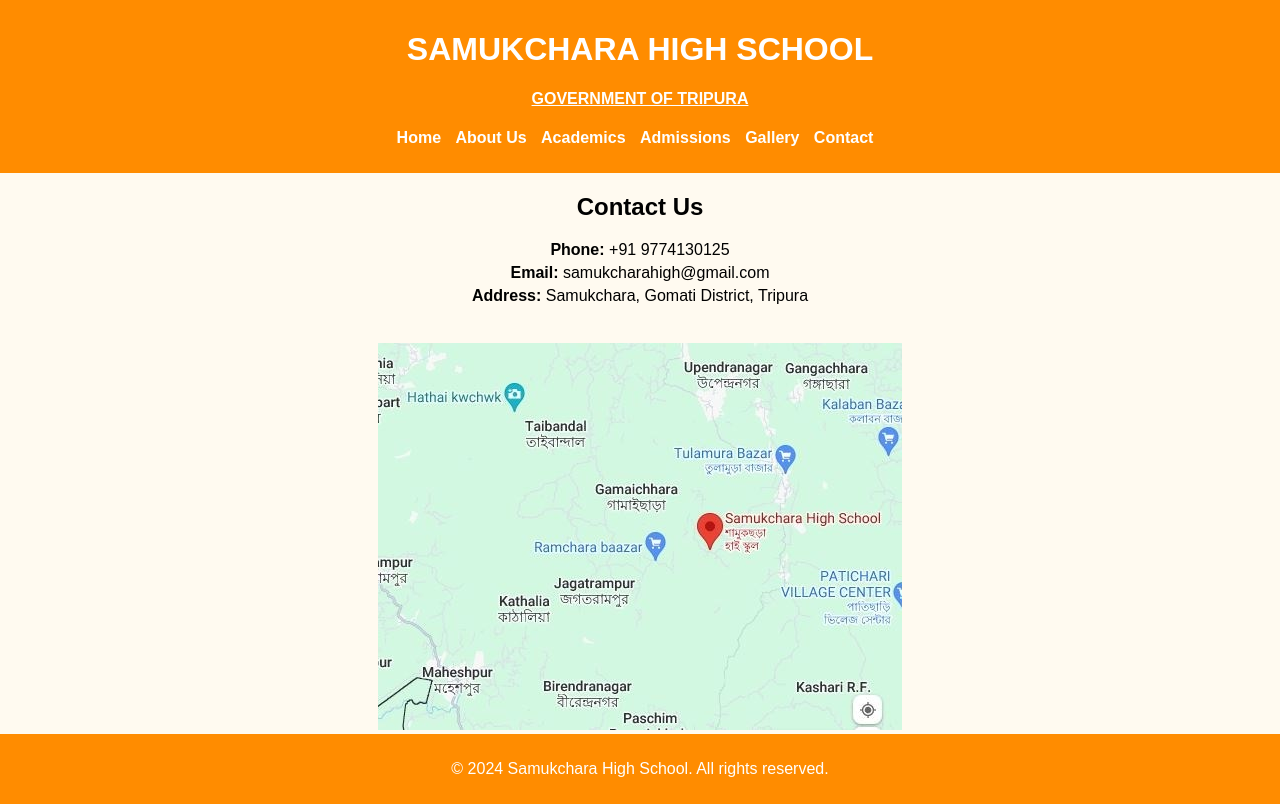
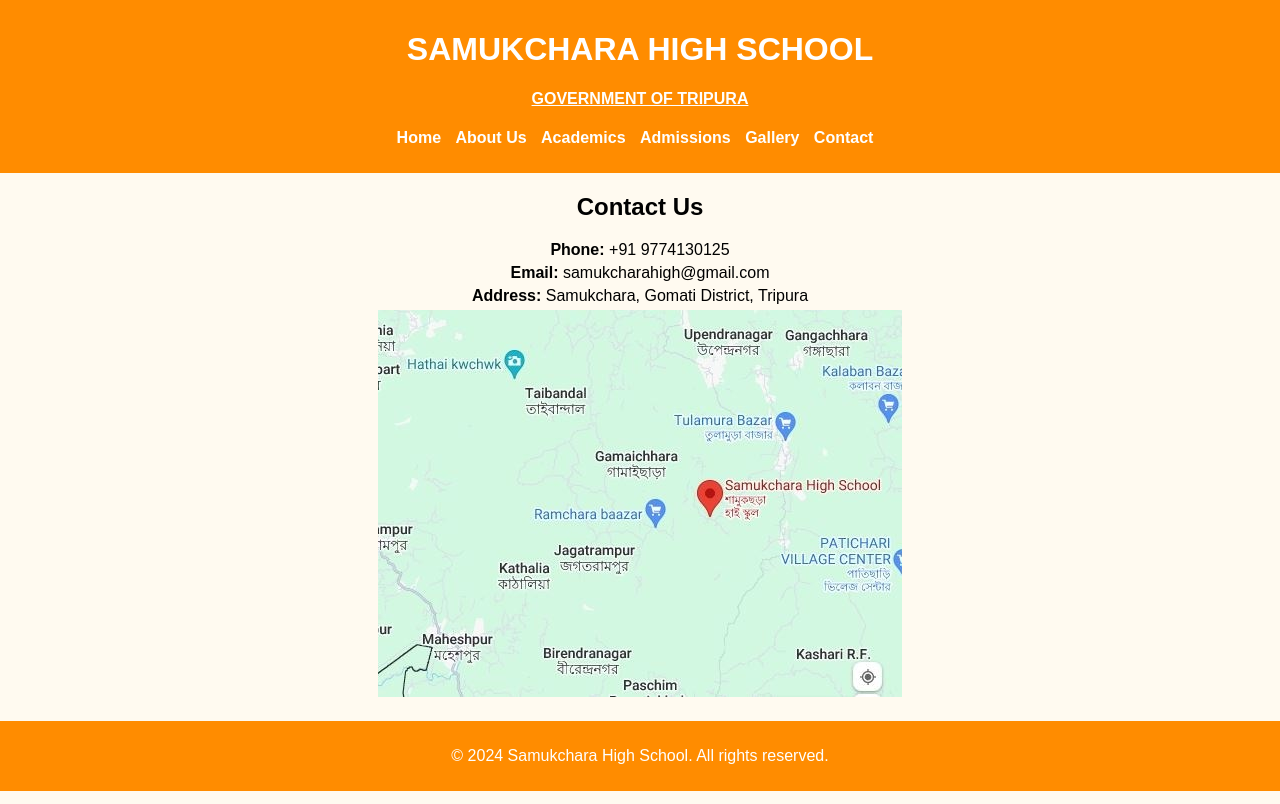
Before and after one commit to KrishanuPodder/smk.com, a plain HTML site: page contact.html in a window 1280 px wide. Drawn offline with Linux system fonts and the light colour scheme.

Commit message:
Update contact.html

```diff
--- a/contact.html
+++ b/contact.html
@@ -43,9 +43,9 @@
                 <p><strong>Phone:</strong> +91 9774130125</p>
                 <p><strong>Email:</strong> samukcharahigh@gmail.com</p>
                 <p><strong>Address:</strong> Samukchara, Gomati District, Tripura</p>
-            </div>
-<br/>
-                <img src="gm.jpg" alt="Google Map" class="map-image">
+                <img src="gm.jpg">
+
+
             </center>
         </section>
     </main>
```
